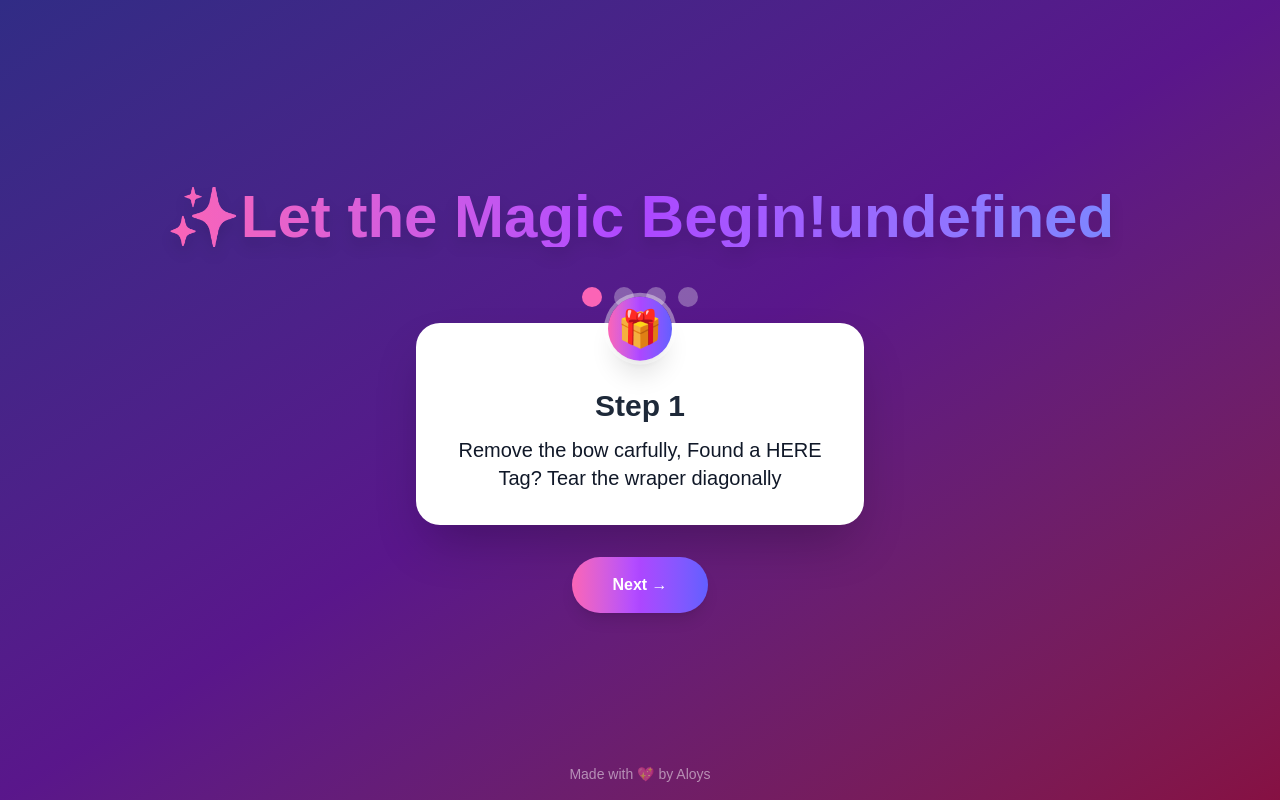
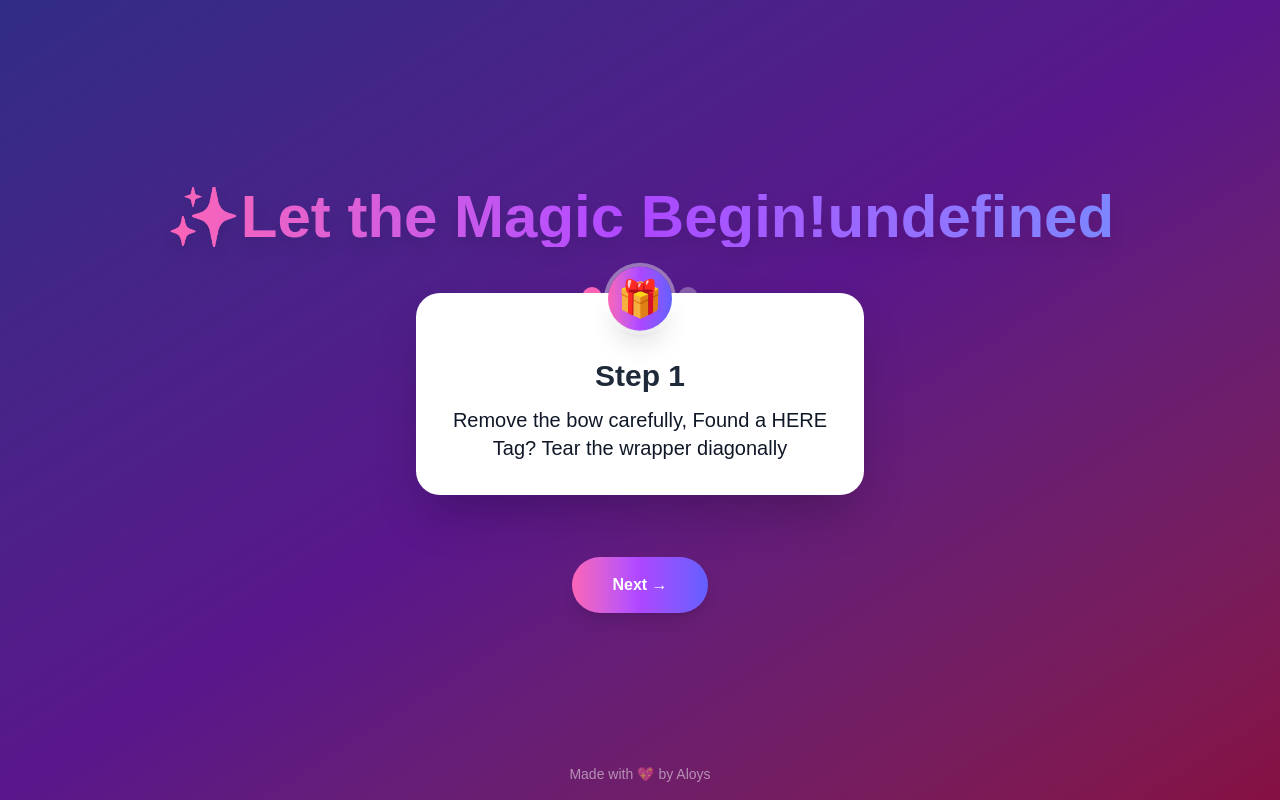
Before and after one commit to AloysJehwin/Three_Idiots, a Next.js app: page / in a window 1280 px wide. Built offline with nearby package versions, Linux system fonts and the light colour scheme.

Commit message:
Frontend Complete

```diff
--- a/pages/index.tsx
+++ b/pages/index.tsx
@@ -4,8 +4,8 @@ import { motion, AnimatePresence } from 'framer-motion';
 import confetti from 'canvas-confetti';
 
 const steps = [
-  { text: "Remove the bow carfully, Found a HERE Tag? Tear the wraper diagonally", emoji: "🎁", highlight: "Enjoyed the butterflies" },
-  { text: "Pull the invite card in the top right, Tuen the invite card", emoji: "🎬", highlight: "The most awaited moment" },
+  { text: "Remove the bow carefully, Found a HERE Tag? Tear the wrapper diagonally", emoji: "🎁", highlight: "Enjoyed the butterflies" },
+  { text: "Pull the invite card in the top right, Turn the invite card", emoji: "🎬", highlight: "The most awaited moment" },
   { text: "Turn on NFC mode in the mobile and page in the center", emoji: "🌟", highlight: "Enjoying the moment, aren’t you?" },
   { text: "If you don't have NFC click the link below", emoji: "😄", highlight: "You did it! Celebrate!" },
 ];
@@ -117,6 +117,7 @@ export default function SurpriseInstructions() {
             exit={{ opacity: 0, y: -30, scale: 0.95 }}
             transition={{ duration: 0.8 }}
             className="relative bg-white bg-opacity-80 border border-white/20 backdrop-blur-lg rounded-3xl shadow-2xl p-6 sm:p-8 max-w-sm sm:max-w-md w-full mb-8 transform hover:scale-[1.05] transition-all duration-300 z-10"
+            style={{ top: "-30px" }} // Move the step card higher
           >
             <div className="absolute top-[-25px] left-1/2 transform -translate-x-1/2 bg-gradient-to-r from-pink-400 via-purple-500 to-indigo-500 text-white text-4xl rounded-full w-16 h-16 flex items-center justify-center shadow-xl ring-4 ring-white/40 animate-bounce">
               {steps[stepIndex].emoji}
```
Also changed, not shown: 1 other file (tests, documents, lock files or other folders).
